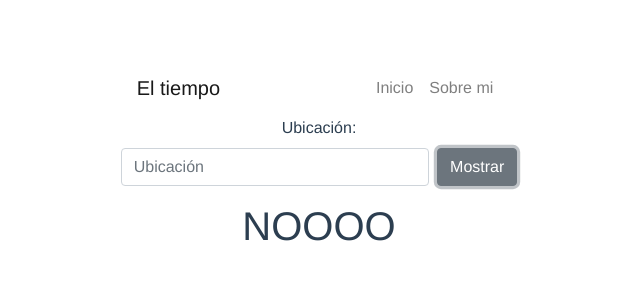
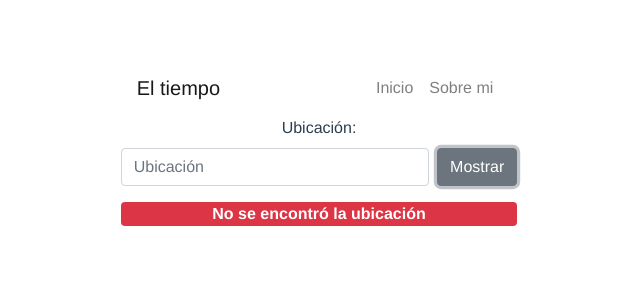
Before and after one commit to revelio-dev/hogwarts, a Vue app in the folder projects/tiempoCarlaSergio/: page / in a window 1280 px wide. Both pictures are taken after a click on the button "Mostrar". Shown: the top 300 px of the page, without its empty margins (321-961 px from the left). Built offline with nearby package versions, Linux system fonts and the light colour scheme.

Commit message:
change message

```diff
--- a/projects/tiempoCarlaSergio/src/views/detalles.vue
+++ b/projects/tiempoCarlaSergio/src/views/detalles.vue
@@ -13,7 +13,7 @@
         </div>
       </div>
       <div v-else>
-        <h1>NOOOO</h1>
+        <p class="bg-danger text-white font-weight-bold rounded">No se encontró la ubicación</p>
       </div>
     </div>
   </div>
```
